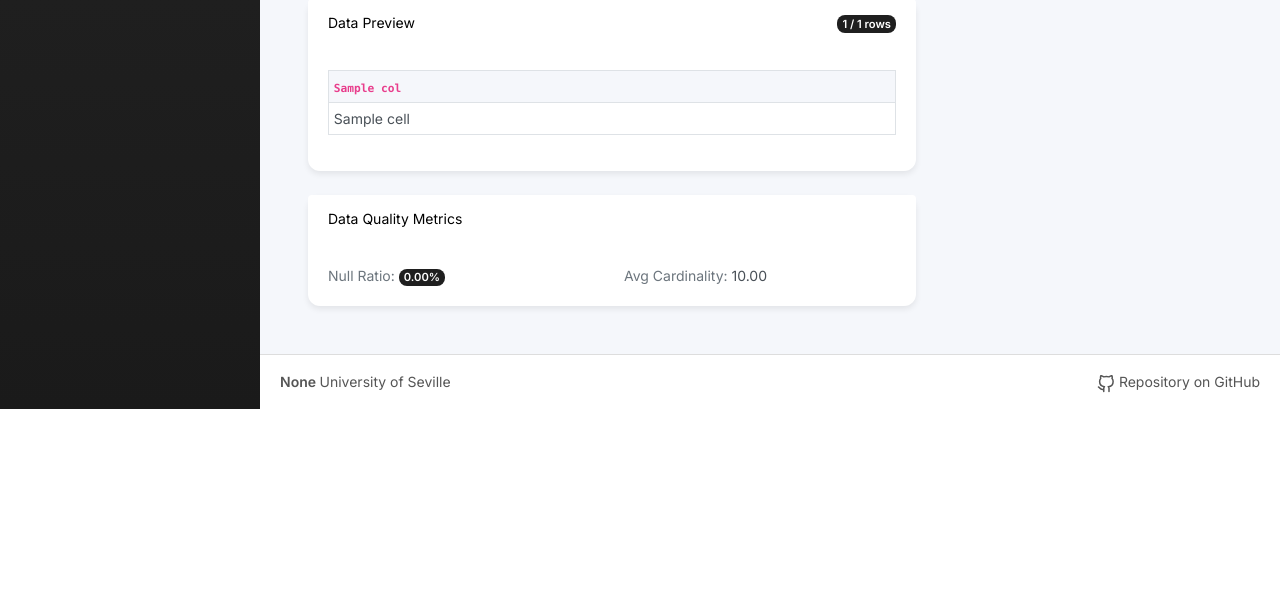
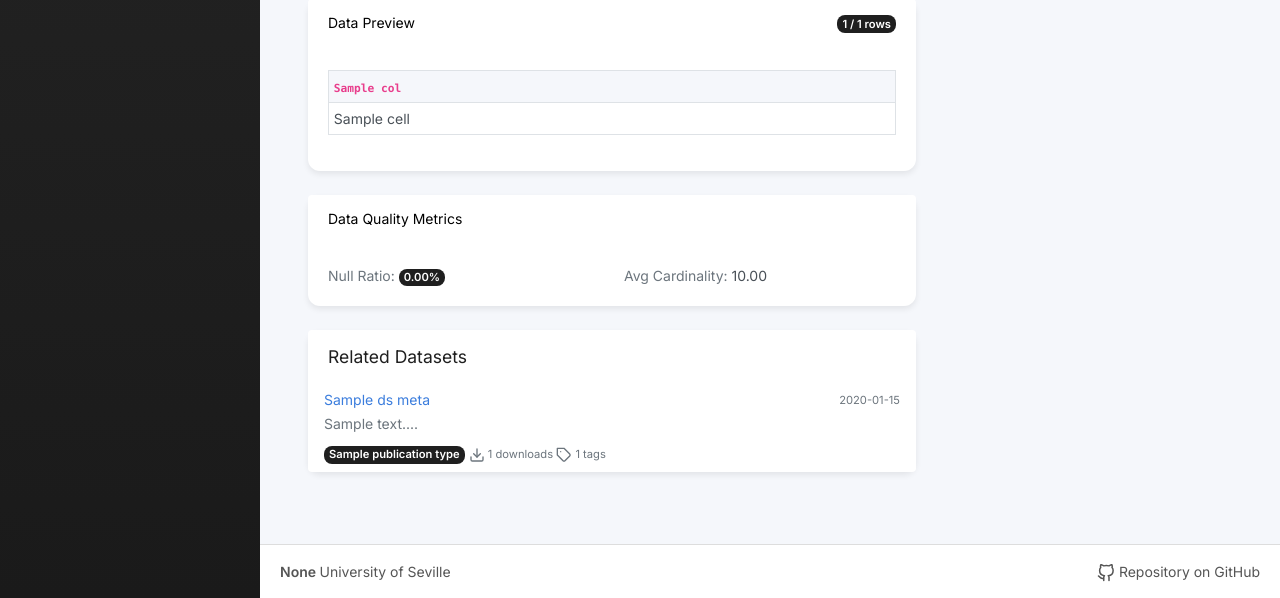
Before and after one commit to EGCproyecto/fifahub, a Flask app: template app/modules/tabular/templates/view_tabular.html in a window 1280 px wide. Shown: the part 986-1584 px from the top of the page. Before the commit the page ends 1395 px from the top, so only its background shows below. Run offline with Flask 3, Linux system fonts and the light colour scheme; the template is opened without the code that fills it: most values are stand-ins (such as "Sample title", 1, 10 or a date in 2020); parts of the project's set-up code (start-up, migrations or seed data) failed here and were passed over; some libraries are stand-ins or nearby versions.

Commit message:
feat(WI-98): Implemented the recommended dataset feature into the tabular detail view

```diff
--- a/app/modules/dataset/templates/dataset/view_dataset.html
+++ b/app/modules/dataset/templates/dataset/view_dataset.html
@@ -244,7 +244,8 @@
             <div class="list-group list-group-flush">
                 {% if related_datasets %}
                     {% for related in related_datasets %}
-                    <a href="{{ url_for('dataset.subdomain_index', doi=related.ds_meta_data.dataset_doi) }}" class="list-group-item list-group-item-action flex-column align-items-start">
+                    {% set related_url = related.get_uvlhub_doi() if related.ds_meta_data and related.ds_meta_data.dataset_doi else (url_for('tabular.detail', dataset_id=related.id) if related.type == 'tabular' else url_for('dataset.view_dataset', dataset_id=related.id)) %}
+                    <a href="{{ related_url }}" class="list-group-item list-group-item-action flex-column align-items-start">
                         <div class="d-flex w-100 justify-content-between">
                             <h5 class="mb-1 text-primary">{{ related.ds_meta_data.title }}</h5>
                             <small class="text-muted">
--- a/app/modules/tabular/templates/view_tabular.html
+++ b/app/modules/tabular/templates/view_tabular.html
@@ -208,6 +208,47 @@
             </div>
         </div>
         {% endif %}
+
+        {% if tabular_recommendations %}
+        <div class="card mt-3 mb-5">
+            <div class="card-header">
+                <h4 class="mb-0">Related Datasets</h4>
+            </div>
+            <div class="list-group list-group-flush">
+                {% for related in tabular_recommendations %}
+                    {% set related_url = related.get_uvlhub_doi() if related.ds_meta_data and related.ds_meta_data.dataset_doi else (url_for('tabular.detail', dataset_id=related.id) if related.type == 'tabular' else url_for('dataset.view_dataset', dataset_id=related.id)) %}
+                    <a href="{{ related_url }}" class="list-group-item list-group-item-action flex-column align-items-start">
+                        <div class="d-flex w-100 justify-content-between">
+                            <h5 class="mb-1 text-primary">{{ related.ds_meta_data.title }}</h5>
+                            <small class="text-muted">
+                                {% if related.created_at %}
+                                    {{ related.created_at.strftime('%Y-%m-%d') }}
+                                {% else %}
+                                    N/A
+                                {% endif %}
+                            </small>
+                        </div>
+                        <p class="mb-1 text-secondary">
+                            {% if related.ds_meta_data.description %}
+                                {{ related.ds_meta_data.description[:150] }}...
+                            {% else %}
+                                No description available.
+                            {% endif %}
+                        </p>
+                        <div class="mt-2">
+                            <span class="badge badge-info">{{ related.ds_meta_data.publication_type.name }}</span>
+                            <small class="ml-2 text-muted">
+                                <i data-feather="download" style="width: 16px; height: 16px;"></i> {{ related.download_count or 0 }} downloads
+                            </small>
+                            <small class="ml-2 text-muted">
+                                <i data-feather="tag" style="width: 16px; height: 16px;"></i> {{ related.ds_meta_data.tags.split(',')|length if related.ds_meta_data.tags else 0 }} tags
+                            </small>
+                        </div>
+                    </a>
+                {% endfor %}
+            </div>
+        </div>
+        {% endif %}
     </div>
 
     <div class="col-xl-4 col-lg-12 col-md-12 col-sm-12">
```
Also changed, not shown: app/modules/dataset/services/recommendation_service.py (+45 -16 lines), app/modules/tabular/routes.py (+6 -1 lines).
